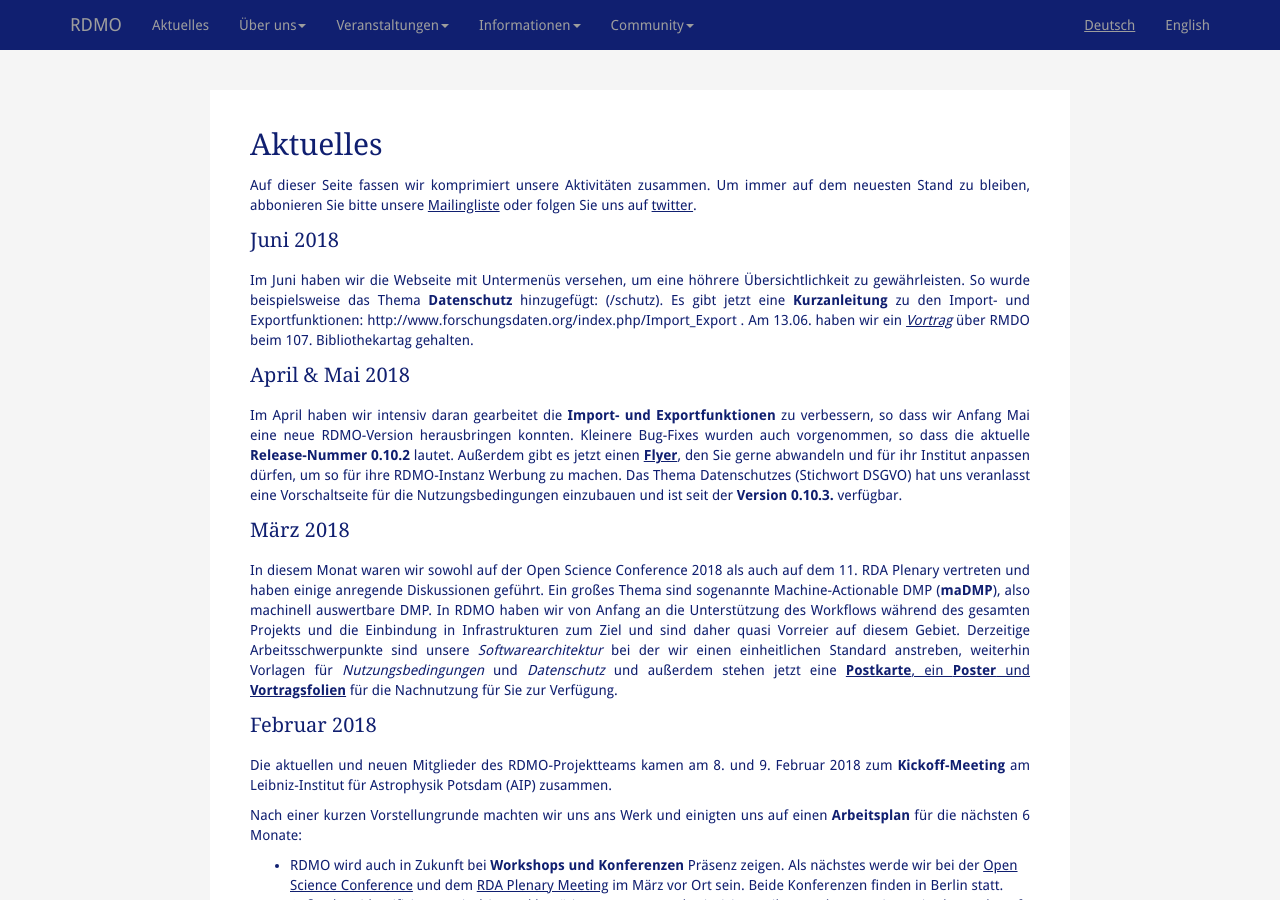
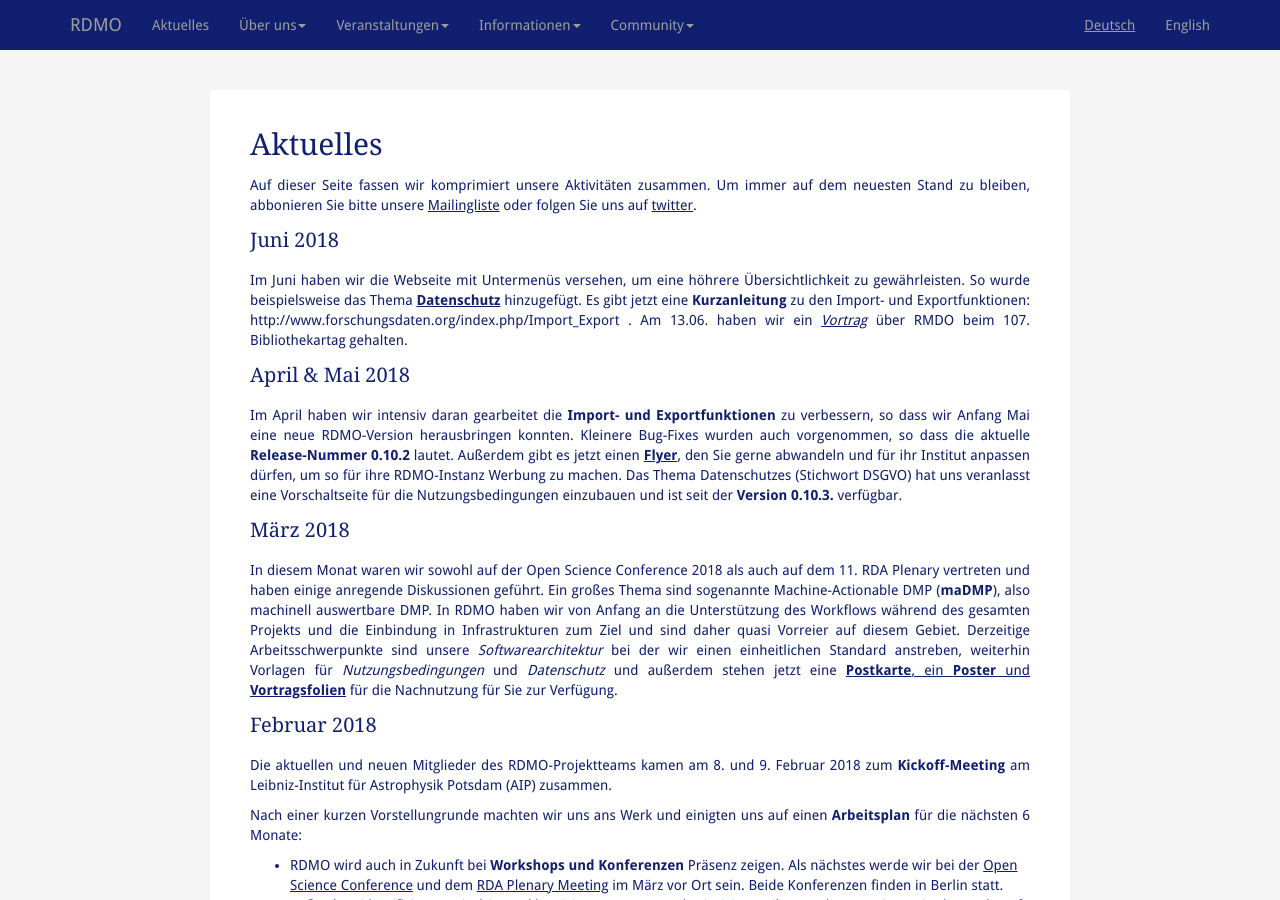
Before and after one commit to rdmorganiser/rdmorganiser.github.io, a Jekyll site: the page built from aktuelles.md, in a window 1280 px wide and 900 px high. Built offline with Jekyll 4.4.1, drawn with Linux system fonts in a browser that asks for light colours; our own code applies the rules of GitHub Pages for plain Markdown files.

Commit message:
Update aktuelles.md

```diff
--- a/aktuelles.md
+++ b/aktuelles.md
@@ -13,7 +13,7 @@
 Juni 2018
 ----------
 
-Im Juni haben wir die Webseite mit Untermenüs versehen, um eine höhrere Übersichtlichkeit zu gewährleisten. So wurde beispielsweise das Thema **Datenschutz** hinzugefügt: ({{site.baseurl}}/schutz). Es gibt jetzt eine **Kurzanleitung** zu den Import- und Exportfunktionen: http://www.forschungsdaten.org/index.php/Import_Export . Am 13.06. haben wir ein *[Vortrag]({{ site.baseurl}}/vorträge)* über RMDO beim 107. Bibliothekartag gehalten.
+Im Juni haben wir die Webseite mit Untermenüs versehen, um eine höhrere Übersichtlichkeit zu gewährleisten. So wurde beispielsweise das Thema **[Datenschutz]({{ site.baseurl}}/schutz)** hinzugefügt. Es gibt jetzt eine **Kurzanleitung** zu den Import- und Exportfunktionen: http://www.forschungsdaten.org/index.php/Import_Export . Am 13.06. haben wir ein *[Vortrag]({{ site.baseurl}}/vorträge)* über RMDO beim 107. Bibliothekartag gehalten.
 
 
 April & Mai 2018
```
